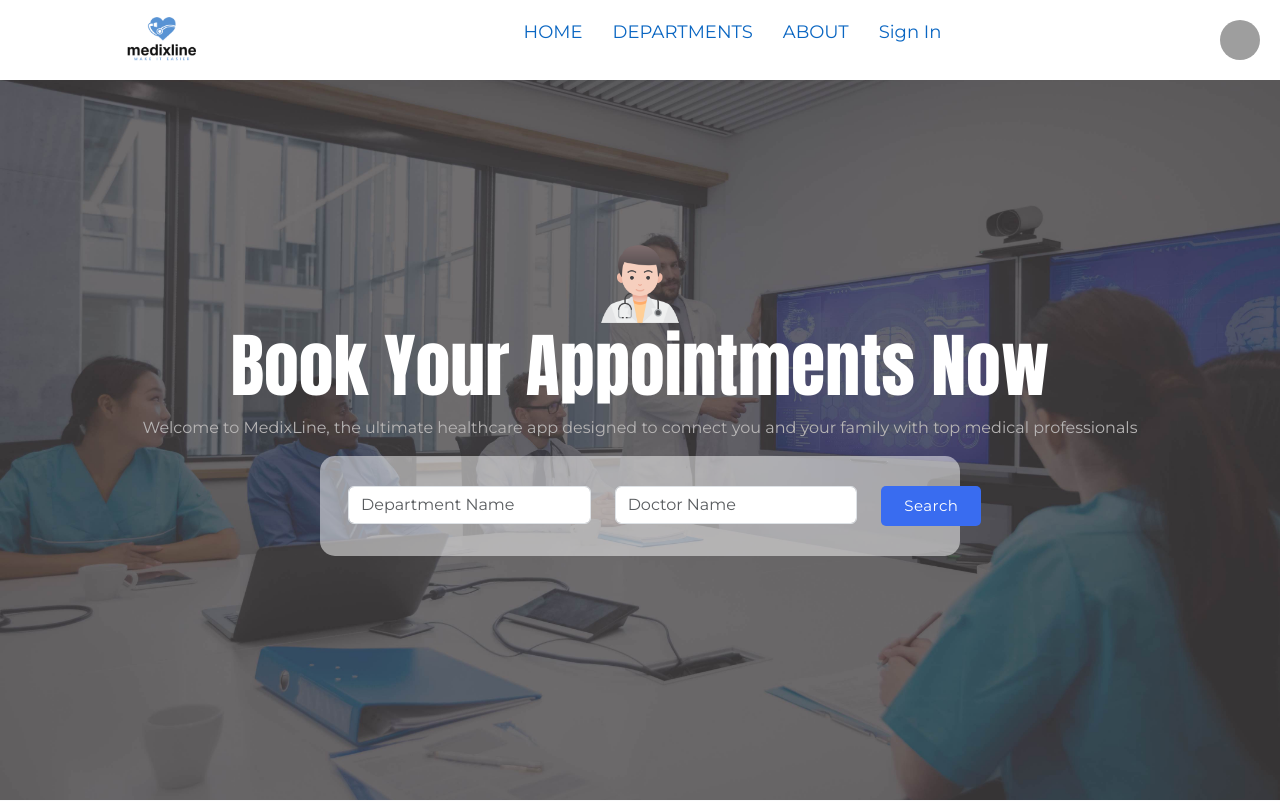
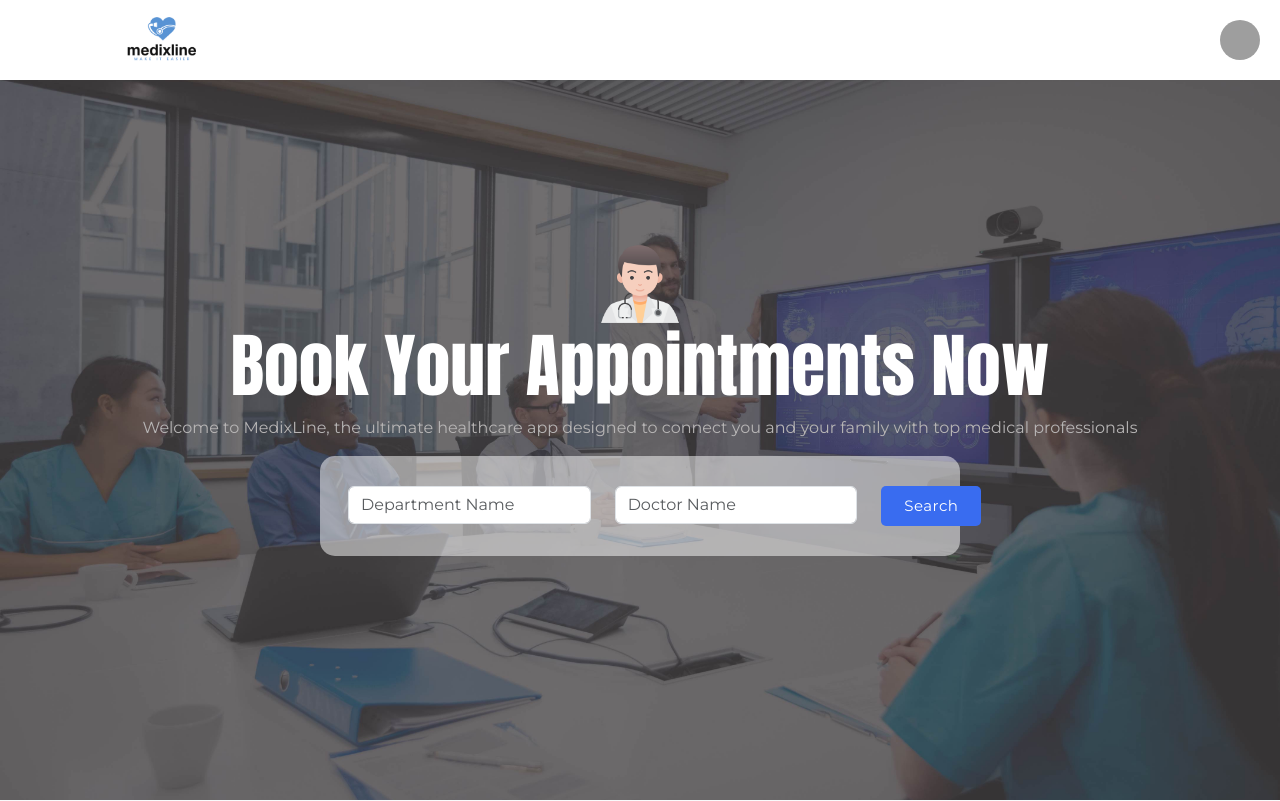
Before and after one commit to omaralex-max/MedixLine-Front-end, a React (Create React App) app: page / in a window 1280 px wide. Shown: the top 801 px of the page. Built offline with nearby package versions, Linux system fonts and the light colour scheme; no server answers; grey boxes are pictures that could not be loaded.

Commit message:
editing navbar

```diff
--- a/src/components/Navbar/Navbar.css
+++ b/src/components/Navbar/Navbar.css
@@ -55,7 +55,7 @@
 }
 
 .nav-links {
-  color: #0a66c2;
+  color: white;
   font-size: 18px;
   text-decoration: none;
   display: flex;
```
